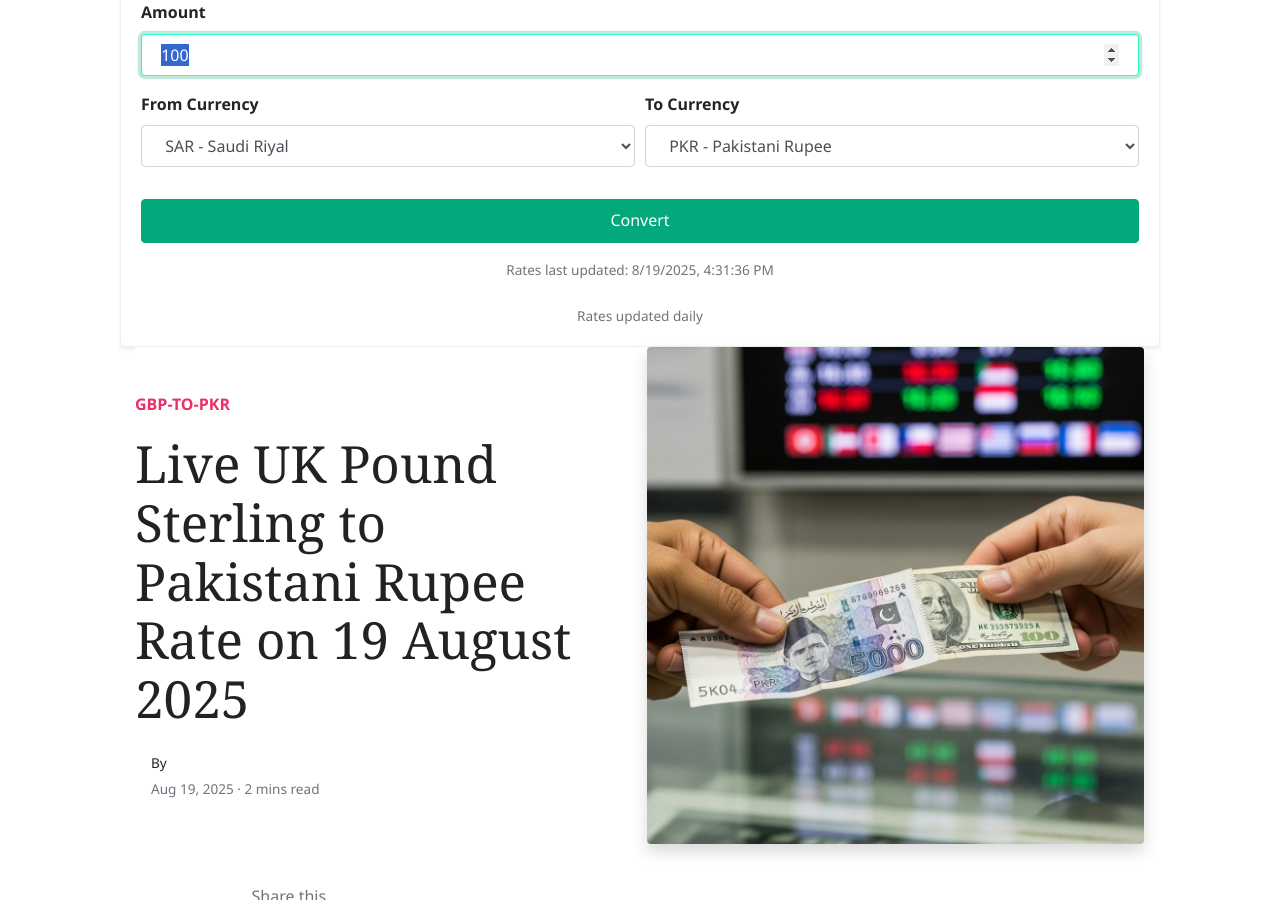
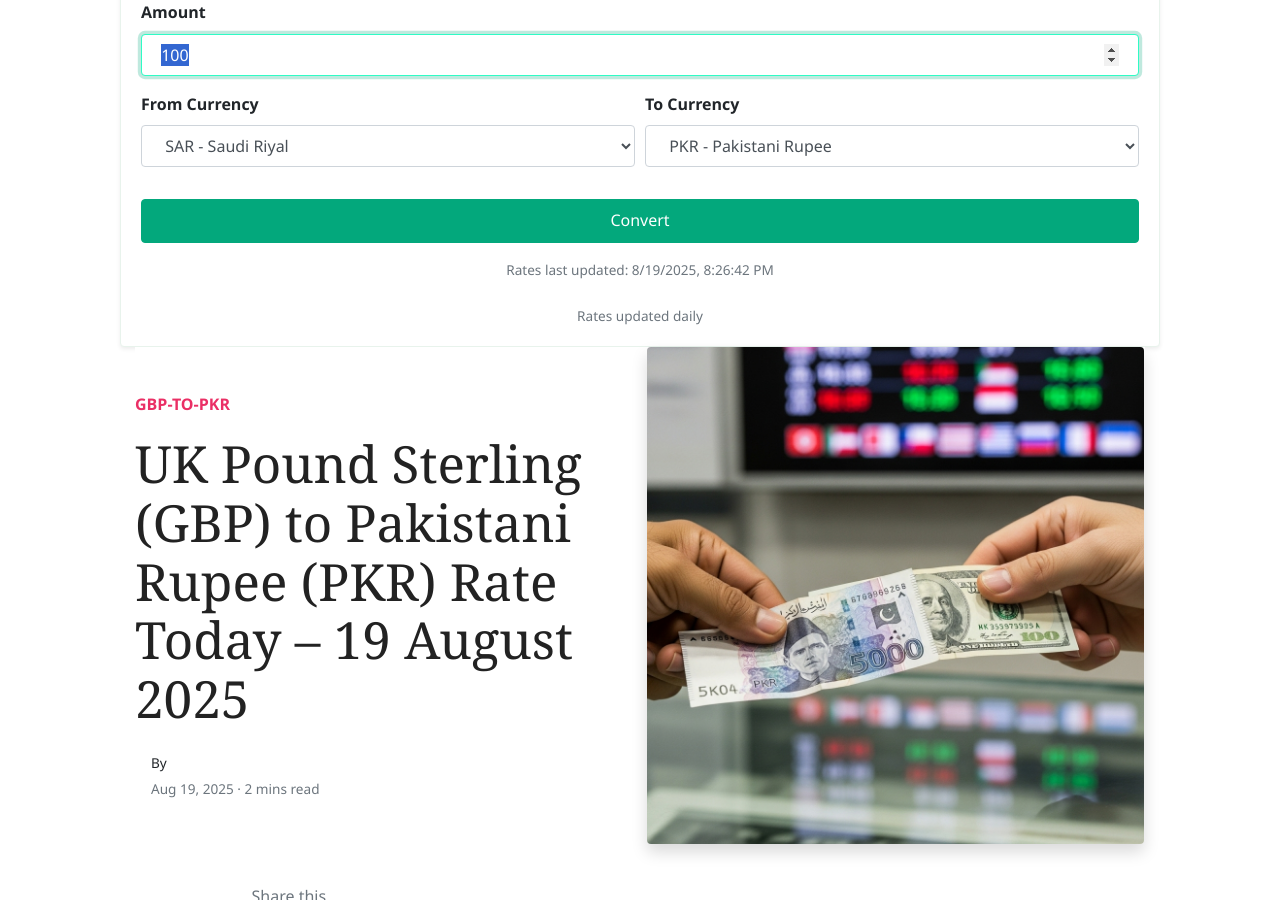
Before and after one commit to mlcom/mlcom.github.io, a Jekyll site: the page built from _posts/2025-08-19-today-uk-pound-sterling-to-pkr-exchange-rate-august-2025-prices-updated-gbp-to-pkr.md, in a window 1280 px wide and 900 px high, scrolled down 242 px. Built offline with Jekyll 4.4.1, drawn with Linux system fonts in a browser that asks for light colours; nearby versions of some CDN libraries; comment, search, counter and statistics services are not loaded.

Commit message:
Automated: Update currency rates and generate daily posts

```diff
--- a/_data/rates.yml
+++ b/_data/rates.yml
@@ -1,4 +1,4 @@
-last_updated_utc: '2025-08-19T16:31:36.046689+00:00'
+last_updated_utc: '2025-08-19T20:26:42.642185+00:00'
 rates:
   AED: 3.6725
   AFN: 68.326
--- a/_posts/2025-08-19-today-uk-pound-sterling-to-pkr-exchange-rate-august-2025-prices-updated-gbp-to-pkr.md
+++ b/_posts/2025-08-19-today-uk-pound-sterling-to-pkr-exchange-rate-august-2025-prices-updated-gbp-to-pkr.md
@@ -1,6 +1,6 @@
 ---
 layout: post
-title:  'Live UK Pound Sterling to Pakistani Rupee Rate on 19 August 2025'
+title:  'UK Pound Sterling (GBP) to Pakistani Rupee (PKR) Rate Today – 19 August 2025'
 author: john
 categories: [ gbp-to-pkr ]
 image: assets/images/usd-to-pkr-rate-today.jpg
```
Also changed, not shown: _posts/2025-08-19-today-saudi-riyal-to-pkr-exchange-rate-august-2025-prices-updated-sar-to-pkr.md (+1 -1 lines), _posts/2025-08-19-today-uae-dirham-to-pkr-exchange-rate-august-2025-prices-updated-aed-to-pkr.md (+1 -1 lines).
